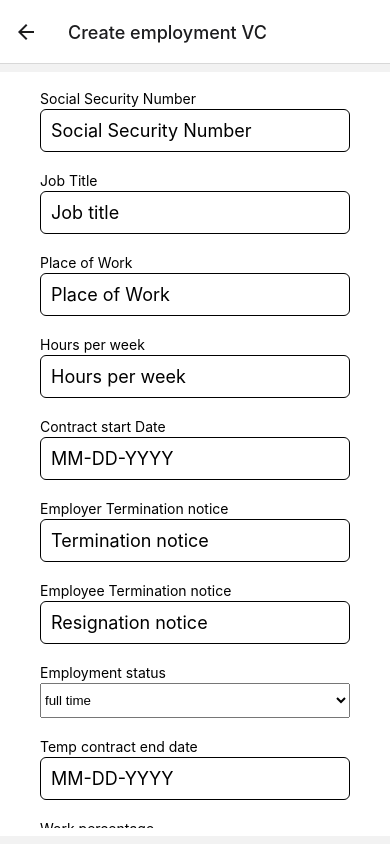
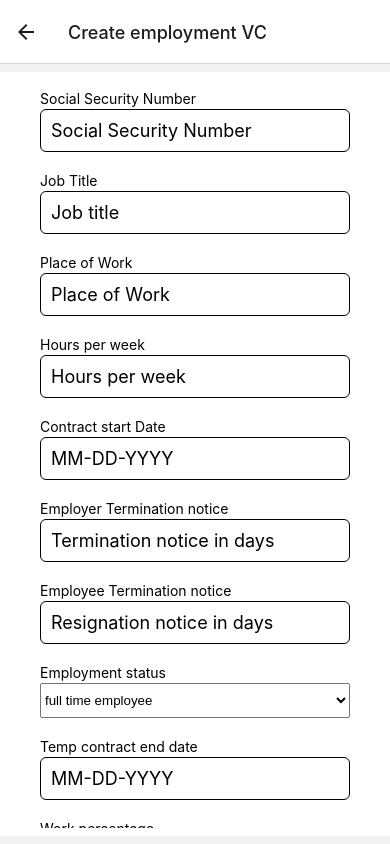
Before and after one commit to symfoni/bachelor, a React Native app: screen /SymfoniCreateEmploymentVC in a window 390 px wide. Built offline with nearby package versions, Linux system fonts and the light colour scheme.

Commit message:
added form validation

```diff
--- a/app/components/employmentForm.tsx
+++ b/app/components/employmentForm.tsx
@@ -1,5 +1,5 @@
 import { Picker } from '@react-native-picker/picker';
-import { TextInput, View, Text, ScrollView, Pressable, Platform} from 'react-native';
+import { TextInput, View, Text, ScrollView, Pressable, Platform } from 'react-native';
 import { buttonStyles, formStyles, styles } from '../styles';
 import { Formik } from 'formik';
 import * as yup from 'yup';
@@ -14,12 +14,15 @@ const EmploymentSchema = yup.object({
 	placeOfWork: yup.string().required('Required Field'),
 	hoursOfWork: yup.number().required('Required Field').typeError('Invalid, must be a number'),
 	startDate: yup.date().required('Required Field').typeError('Valid date required MM-DD-YYYY'),
-	endDate: yup.date().typeError('Valid date required MM-DD-YYYY'),
-	partTimePercentage: yup.number().typeError('Invalid, must be a number'),
-	amount: yup.number().required('Required Field').typeError('Invalid, must be a number'),
+	employerTerminationNotice: yup.number().required('Required Field').typeError('Invalid, must be a number'),
+	employeeTerminationNotice: yup.number().required('Required Field').typeError('Invalid, must be a number'),
+	temporaryContractEndDate: yup.date().typeError('Valid date required MM-DD-YYYY'),
+	workPercentage: yup.number().required('Required Field').typeError('Invalid, must be a number'),
+	monthlySalary: yup.number().required('Required Field').typeError('Invalid, must be a number'),
 	currency: yup.string().required('Required Field'),
 	trialStartDate: yup.date().typeError('Valid date required MM-DD-YYYY'),
 	trialEndDate: yup.date().typeError('Valid date required MM-DD-YYYY'),
+	trialPeriodTerminationNotice: yup.number().required('Required Field').typeError('Invalid, must be a number')
 });
 
 // Const for determining the os the app runs on.
@@ -136,7 +139,7 @@ export default function EmploymentForm({ screenName }: any) {
 						<Text style={formStyles.textLabel}>Employer Termination notice</Text>
 						<TextInput
 							style={formStyles.textInput}
-							placeholder='Termination notice'
+							placeholder='Termination notice in days'
 							onChangeText={props.handleChange('employerTerminationNotice')}
 							value={props.values.employerTerminationNotice}
 							onBlur={props.handleBlur('employerTerminationNotice')}
@@ -147,7 +150,7 @@ export default function EmploymentForm({ screenName }: any) {
 						<Text style={formStyles.textLabel}>Employee Termination notice</Text>
 						<TextInput
 							style={formStyles.textInput}
-							placeholder='Resignation notice'
+							placeholder='Resignation notice in days'
 							onChangeText={props.handleChange('employeeTerminationNotice')}
 							value={props.values.employeeTerminationNotice}
 							onBlur={props.handleBlur('employeeTerminationNotice')}
@@ -161,8 +164,8 @@ export default function EmploymentForm({ screenName }: any) {
 							selectedValue={selectedEmploymentState}
 							onValueChange={(itemValue) => setSelectedEmploymentState(itemValue)}
 						>
-							<Picker.Item label='full time' value='full time'></Picker.Item>
-							<Picker.Item label='part time' value='part time'></Picker.Item>
+							<Picker.Item label='full time employee' value='full time employee'></Picker.Item>
+							<Picker.Item label='temporary employee' value='temporary employee'></Picker.Item>
 						</Picker>
 
 						<Text style={formStyles.textLabel}>Temp contract end date</Text>
```
